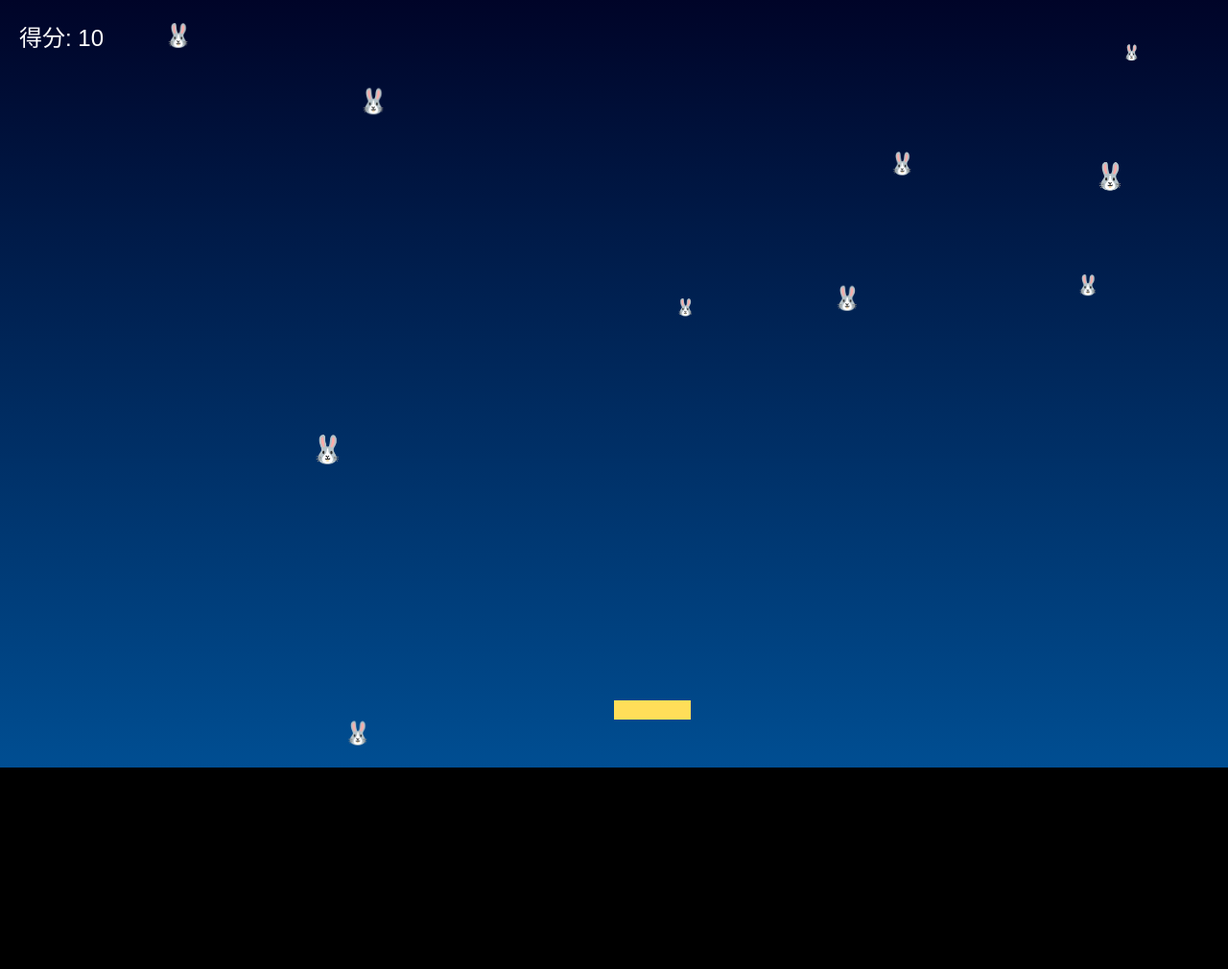
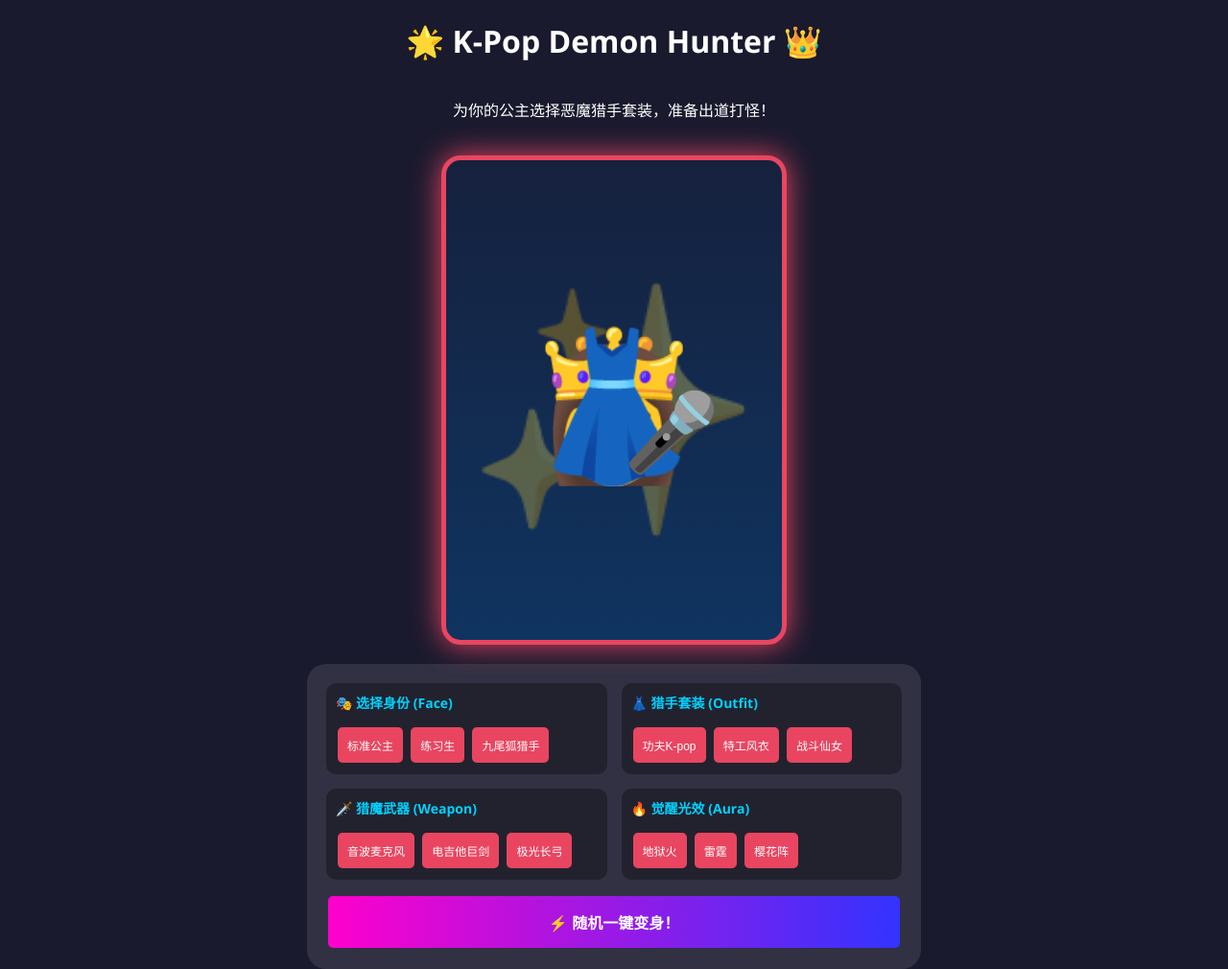
Before and after one commit to cjj-private/yishan, a plain HTML site: page index.html in a window 1280 px wide. Shown: the whole page at 96% size. Before the commit the page ends 800 px from the top, so only its background shows below. Drawn offline with Linux system fonts and the light colour scheme.

Commit message:
Update index.html

```diff
--- a/index.html
+++ b/index.html
@@ -1,77 +1,97 @@
 <!DOCTYPE html>
-<html>
+<html lang="zh">
 <head>
     <meta charset="UTF-8">
-    <title>🌟 Yishan 的星际接宝游戏</title>
+    <title>🎸 K-Pop 公主恶魔猎手：闪耀变身</title>
     <style>
-        body { margin: 0; overflow: hidden; background: #000; font-family: Arial; }
-        canvas { display: block; background: linear-gradient(to bottom, #000428, #004e92); }
-        #ui { position: absolute; top: 20px; left: 20px; color: white; font-size: 24px; pointer-events: none; }
+        body { margin: 0; background: #1a1a2e; font-family: 'Segoe UI', sans-serif; color: white; display: flex; flex-direction: column; align-items: center; min-height: 100vh; overflow-x: hidden; }
+
+        /* 舞台区域 */
+        #stage { width: 350px; height: 500px; background: linear-gradient(180deg, #16213e 0%, #0f3460 100%); border: 5px solid #e94560; border-radius: 20px; position: relative; margin: 20px; box-shadow: 0 0 30px #e94560; overflow: hidden; }
+
+        /* 角色图层 */
+        .layer { position: absolute; width: 100%; height: 100%; display: flex; justify-content: center; align-items: center; font-size: 150px; transition: all 0.5s ease; }
+        #aura { font-size: 250px; opacity: 0.3; } /* 战气/光效 */
+        #weapon { font-size: 80px; transform: translate(60px, 30px); } /* 武器 */
+
+        /* 控制面板 */
+        #closet { background: rgba(255, 255, 255, 0.1); padding: 20px; border-radius: 20px; width: 90%; max-width: 600px; display: grid; grid-template-columns: 1fr 1fr; gap: 15px; }
+        .category { background: rgba(0, 0, 0, 0.3); padding: 10px; border-radius: 10px; }
+        h3 { margin-top: 0; font-size: 14px; color: #00d2ff; }
+
+        button { background: #e94560; color: white; border: none; padding: 10px; border-radius: 5px; cursor: pointer; margin: 2px; font-size: 12px; transition: 0.2s; }
+        button:hover { background: #00d2ff; transform: scale(1.1); }
+
+        .magic-btn { grid-column: span 2; background: linear-gradient(90deg, #ff00cc, #3333ff); font-weight: bold; font-size: 16px; padding: 15px; }
     </style>
 </head>
 <body>
-    <div id="ui">得分: <span id="score">0</span></div>
-    <canvas id="gameCanvas"></canvas>
+
+    <h1>🌟 K-Pop Demon Hunter 👑</h1>
+    <p>为你的公主选择恶魔猎手套装，准备出道打怪！</p>
+
+    <div id="stage">
+        <div id="aura" class="layer">✨</div>
+        <div id="body" class="layer">👸</div>
+        <div id="outfit" class="layer">👗</div>
+        <div id="weapon" class="layer">🎤</div>
+    </div>
+
+    <div id="closet">
+        <div class="category">
+            <h3>🎭 选择身份 (Face)</h3>
+            <button onclick="change('body', '👸')">标准公主</button>
+            <button onclick="change('body', '👧')">练习生</button>
+            <button onclick="change('body', '🦊')">九尾狐猎手</button>
+        </div>
+
+        <div class="category">
+            <h3>👗 猎手套装 (Outfit)</h3>
+            <button onclick="change('outfit', '🥋')">功夫K-pop</button>
+            <button onclick="change('outfit', '🧥')">特工风衣</button>
+            <button onclick="change('outfit', '🧚‍♀️')">战斗仙女</button>
+        </div>
+
+        <div class="category">
+            <h3>🗡️ 猎魔武器 (Weapon)</h3>
+            <button onclick="change('weapon', '🎤')">音波麦克风</button>
+            <button onclick="change('weapon', '🎸')">电吉他巨剑</button>
+            <button onclick="change('weapon', '🏹')">极光长弓</button>
+        </div>
+
+        <div class="category">
+            <h3>🔥 觉醒光效 (Aura)</h3>
+            <button onclick="change('aura', '🔥')">地狱火</button>
+            <button onclick="change('aura', '⚡')">雷霆</button>
+            <button onclick="change('aura', '🌸')">樱花阵</button>
+        </div>
+
+        <button class="magic-btn" onclick="randomStyle()">⚡ 随机一键变身！</button>
+    </div>
 
     <script>
-        const canvas = document.getElementById('gameCanvas');
-        const ctx = canvas.getContext('2d');
-        const scoreElement = document.getElementById('score');
-
-        canvas.width = window.innerWidth;
-        canvas.height = window.innerHeight;
-
-        let score = 0;
-        let basket = { x: canvas.width / 2, y: canvas.height - 70, width: 80, height: 20 };
-        let stars = [];
-
-        // 监听鼠标或手指移动
-        window.addEventListener('mousemove', (e) => { basket.x = e.clientX - basket.width / 2; });
-        window.addEventListener('touchmove', (e) => {
-            basket.x = e.touches[0].clientX - basket.width / 2;
-            e.preventDefault();
-        }, {passive: false});
-
-        function createStar() {
-            stars.push({
-                x: Math.random() * canvas.width,
-                y: 0,
-                size: Math.random() * 5 + 5,
-                speed: Math.random() * 3 + 2
-            });
+        // 核心功能：改变部件
+        function change(id, emoji) {
+            const element = document.getElementById(id);
+            element.style.transform = "scale(0)"; // 变身动画开始
+            setTimeout(() => {
+                element.innerText = emoji;
+                element.style.transform = "scale(1)"; // 变身动画结束
+            }, 200);
         }
 
-        function update() {
-            ctx.clearRect(0, 0, canvas.width, canvas.height);
+        // 随机变身逻辑
+        function randomStyle() {
+            const bodies = ['👸', '👧', '🦊', '👩‍🎤'];
+            const outfits = ['🥋', '🧥', '🧚‍♀️', '👗', '🧥'];
+            const weapons = ['🎤', '🎸', '🏹', '⚔️', '🪄'];
+            const auras = ['🔥', '⚡', '🌸', '❄️', '🌈'];
 
-            // 画篮子
-            ctx.fillStyle = '#ffde59';
-            ctx.fillRect(basket.x, basket.y, basket.width, basket.height);
-
-            // 画星星
-            for (let i = 0; i < stars.length; i++) {
-                let s = stars[i];
-                s.y += s.speed;
-
-                // 修改后的代码：画一只小兔子
-                ctx.font = s.size * 3 + "px Arial";
-                ctx.fillText("🐰", s.x, s.y);
-
-                // 碰撞检测
-                if (s.y + s.size > basket.y && s.x > basket.x && s.x < basket.x + basket.width) {
-                    stars.splice(i, 1);
-                    score += 10;
-                    scoreElement.innerText = score;
-                } else if (s.y > canvas.height) {
-                    stars.splice(i, 1);
-                }
-            }
-
-            if (Math.random() < 0.05) createStar();
-            requestAnimationFrame(update);
+            change('body', bodies[Math.floor(Math.random()*bodies.length)]);
+            change('outfit', outfits[Math.floor(Math.random()*outfits.length)]);
+            change('weapon', weapons[Math.floor(Math.random()*weapons.length)]);
+            change('aura', auras[Math.floor(Math.random()*auras.length)]);
         }
-
-        update();
     </script>
 </body>
 </html>
```
